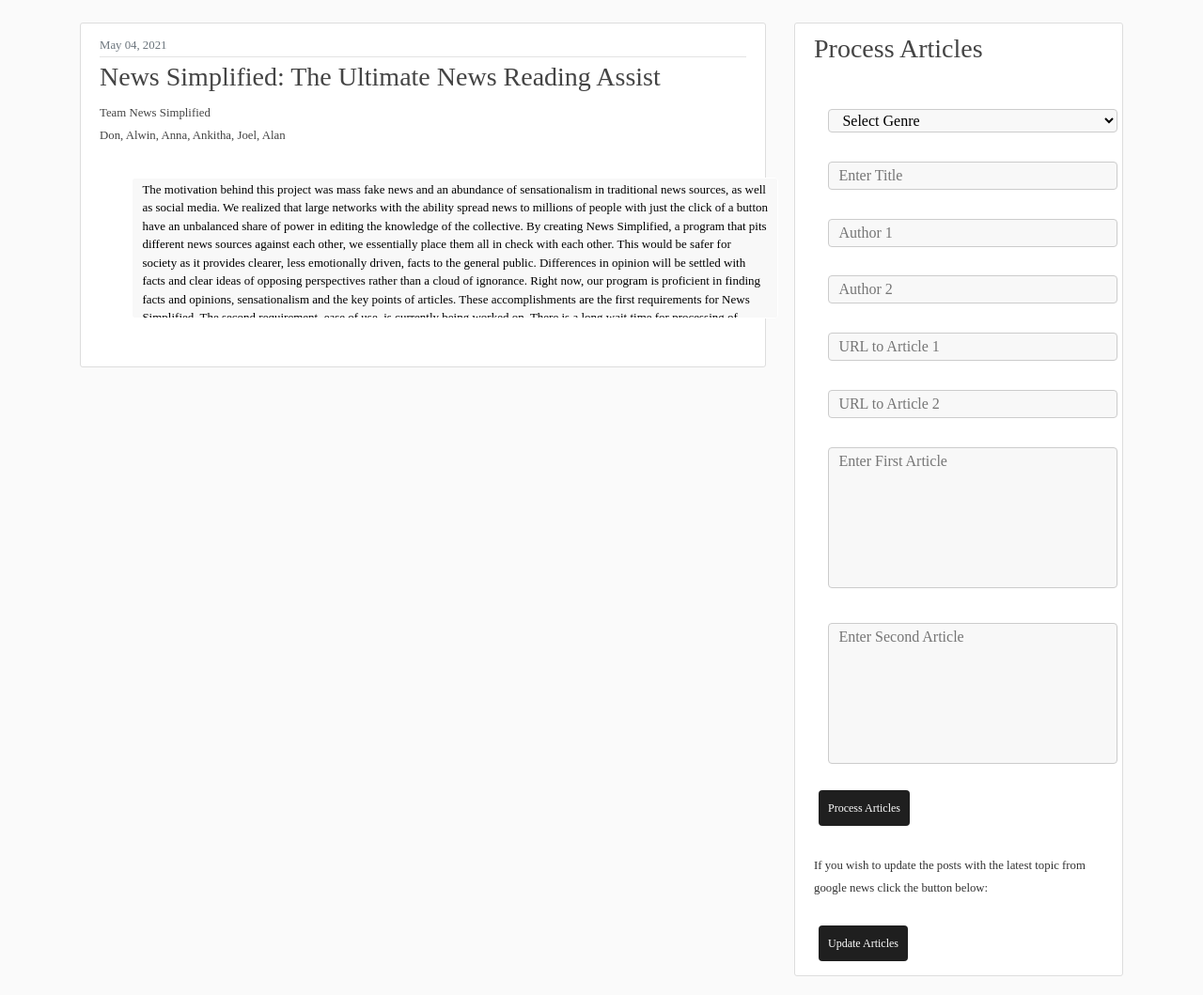
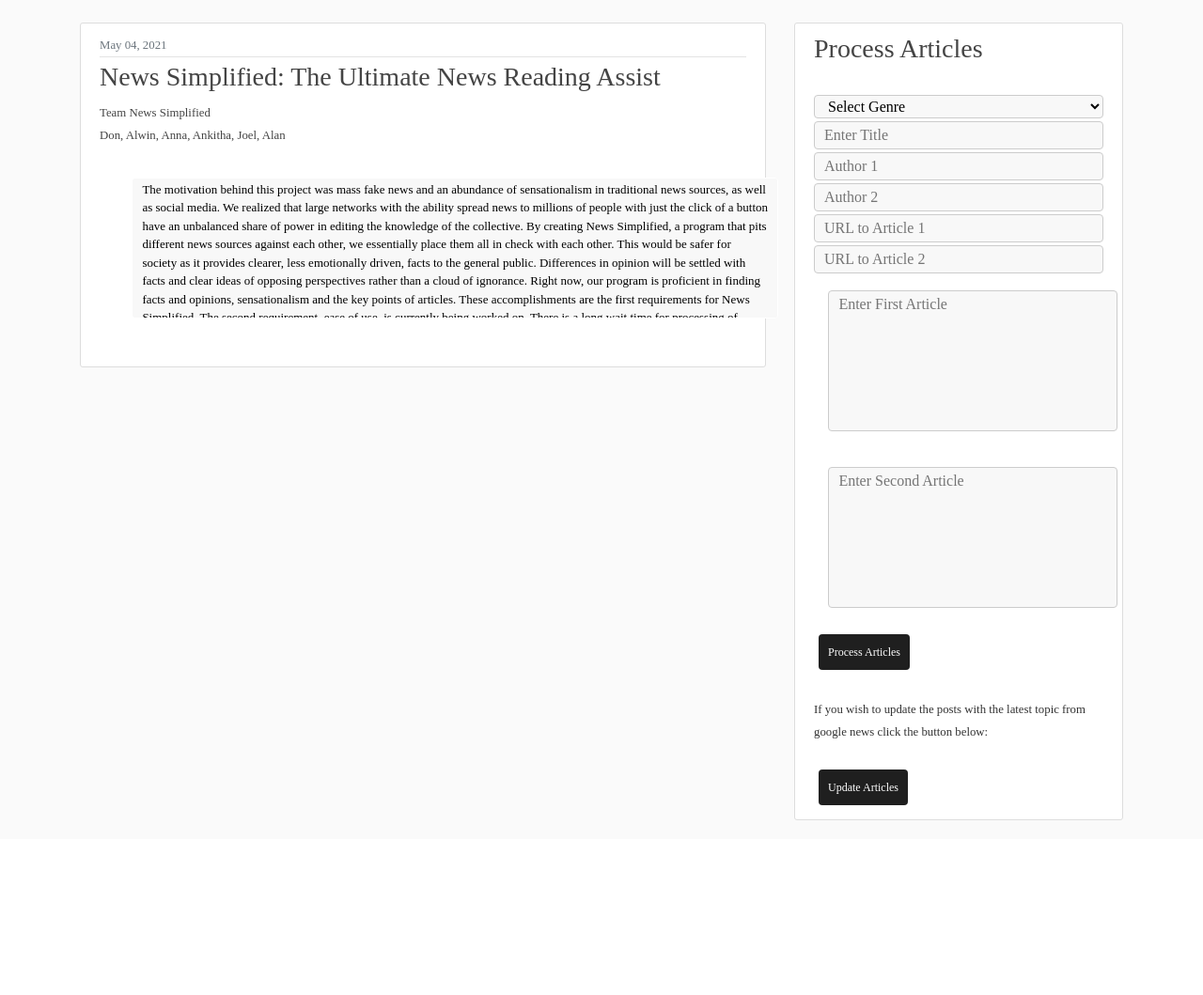
Before and after one commit to dthomas40/newssimplified, a Django app: page /about/ in a window 1280 px wide. Shown: the part 56-1115 px from the top of the page at 94% size. After the commit the page ends 929 px from the top, so only its background shows below. Run offline with Django 3.2, Linux system fonts and the light colour scheme; some libraries are stand-ins or nearby versions.

Commit message:
textinput styling changes

```diff
--- a/blog/templates/blog/base.html
+++ b/blog/templates/blog/base.html
@@ -38,7 +38,7 @@
       input[type=text], select {
         width: 100%;
         padding: 2px 10px;
-        margin: 5%;
+        margin-bottom: 1%;
         display: inline-block;
         border: 1px solid #ccc;
         border-radius: 4px;
```
